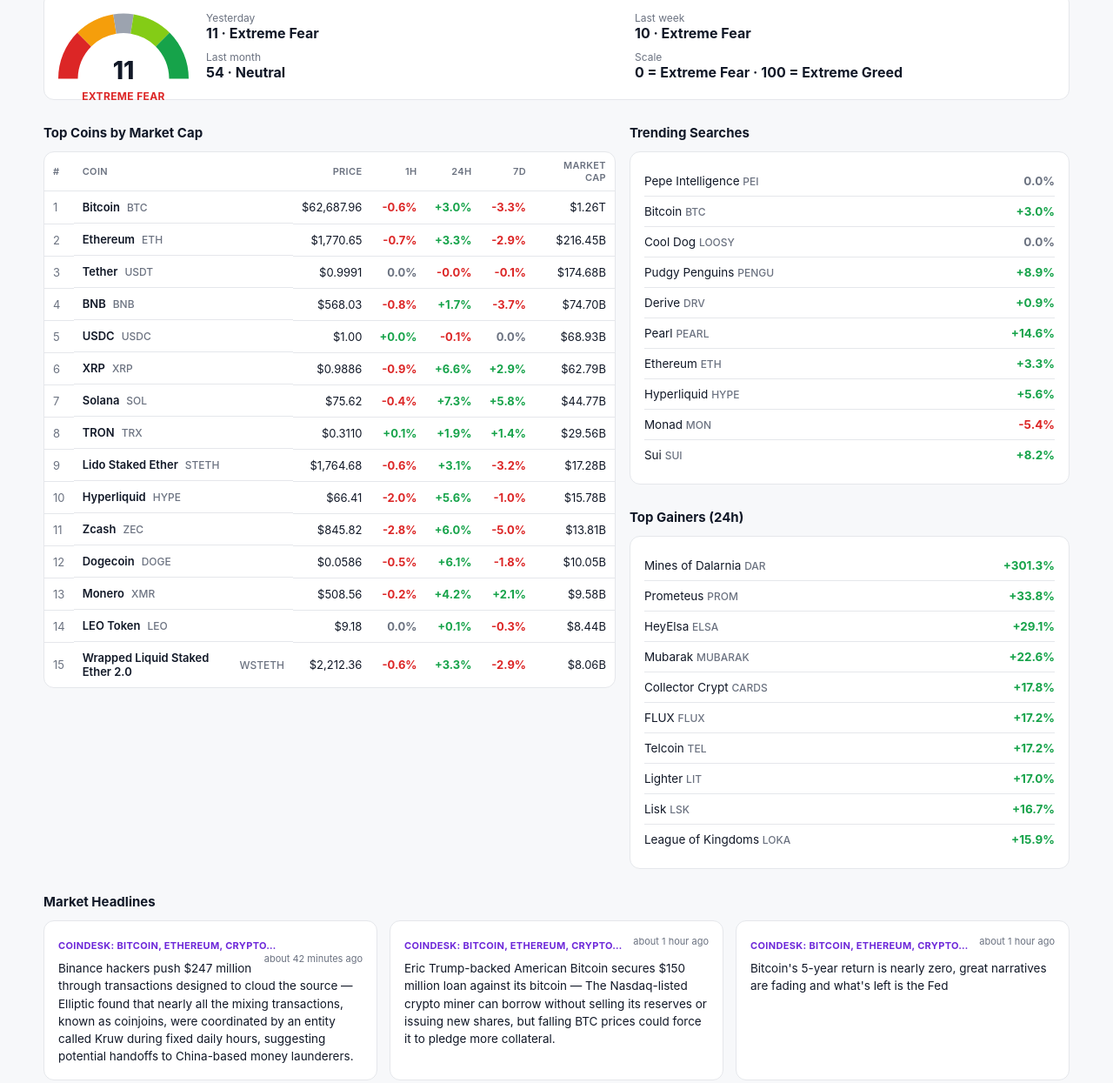
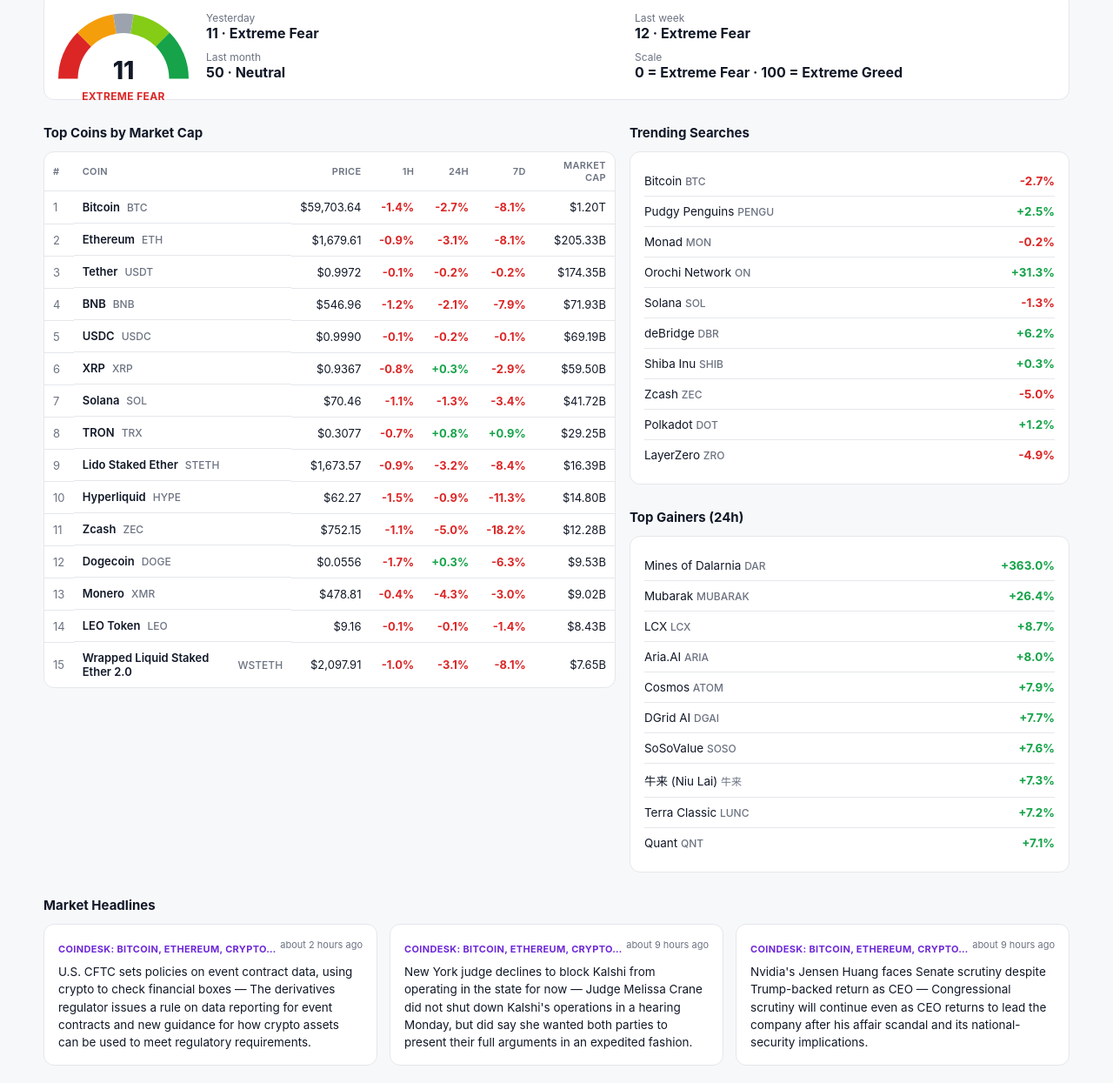
Before and after one commit to AriannaC414/market-pulse, a plain HTML site: page index.html in a window 1280 px wide. Shown: the part 319-1564 px from the top of the page at 87% size. Drawn offline with nearby package versions, Linux system fonts and the light colour scheme.

Commit message:
Automated 12h refresh — 2026-11-24 03:22 UTC

```diff
--- a/index.html
+++ b/index.html
@@ -191,22 +191,22 @@
 
 <script>
 const DATA = {
-  "generatedAt": "2026-11-23T16:11:56Z",
+  "generatedAt": "2026-11-24T03:22:13Z",
   "global": {
-    "marketCap": 2235623455778.0,
-    "marketCapChange24h": 2.54,
-    "volume24h": 105419033924.0,
-    "btcDominance": 56.3,
-    "ethDominance": 9.7
+    "marketCap": 2143235261821.0,
+    "marketCapChange24h": -2.09,
+    "volume24h": 142221535978.0,
+    "btcDominance": 55.9,
+    "ethDominance": 9.6
   },
   "fearGreed": {
     "now": 11,
     "nowLabel": "Extreme Fear",
     "yesterday": 11,
     "yesterdayLabel": "Extreme Fear",
-    "lastWeek": 10,
+    "lastWeek": 12,
     "lastWeekLabel": "Extreme Fear",
-    "lastMonth": 54,
+    "lastMonth": 50,
     "lastMonthLabel": "Neutral"
   },
   "coins": [
@@ -214,272 +214,272 @@ const DATA = {
       "rank": 1,
       "name": "Bitcoin",
       "sym": "BTC",
-      "price": 62687.95683746333,
-      "h1": -0.5799999833106995,
-      "h24": 2.9600000381469727,
-      "d7": -3.259999990463257,
-      "mcap": 1261052692463.0
+      "price": 59703.641118429456,
+      "h1": -1.4299999475479126,
+      "h24": -2.680000066757202,
+      "d7": -8.0600004196167,
+      "mcap": 1201034625144.0
     },
     {
       "rank": 2,
       "name": "Ethereum",
       "sym": "ETH",
-      "price": 1770.6535492211449,
-      "h1": -0.6700000166893005,
-      "h24": 3.259999990463257,
-      "d7": -2.940000057220459,
-      "mcap": 216453339499.0
+      "price": 1679.6110846573415,
+      "h1": -0.949999988079071,
+      "h24": -3.0899999141693115,
+      "d7": -8.109999656677246,
+      "mcap": 205328726362.0
     },
     {
       "rank": 3,
       "name": "Tether",
       "sym": "USDT",
-      "price": 0.9991193757697107,
-      "h1": 0.0,
-      "h24": -0.03999999910593033,
-      "d7": -0.05000000074505806,
-      "mcap": 174684533842.0
+      "price": 0.9972197385548759,
+      "h1": -0.14000000059604645,
+      "h24": -0.20000000298023224,
+      "d7": -0.23999999463558197,
+      "mcap": 174352404119.0
     },
     {
       "rank": 4,
       "name": "BNB",
       "sym": "BNB",
-      "price": 568.029626605535,
-      "h1": -0.7699999809265137,
-      "h24": 1.7300000190734863,
-      "d7": -3.740000009536743,
-      "mcap": 74701614820.0
+      "price": 546.9624561877164,
+      "h1": -1.2400000095367432,
+      "h24": -2.0899999141693115,
+      "d7": -7.869999885559082,
+      "mcap": 71931059961.0
     },
     {
       "rank": 5,
       "name": "USDC",
       "sym": "USDC",
-      "price": 1.0002401189376773,
-      "h1": 0.009999999776482582,
-      "h24": -0.05999999865889549,
-      "d7": 0.0,
-      "mcap": 68933933233.0
+      "price": 0.9990417664493263,
+      "h1": -0.07999999821186066,
+      "h24": -0.1599999964237213,
+      "d7": -0.12999999523162842,
+      "mcap": 69194874983.0
     },
     {
       "rank": 6,
       "name": "XRP",
       "sym": "XRP",
-      "price": 0.9885858932788025,
-      "h1": -0.8600000143051147,
-      "h24": 6.550000190734863,
-      "d7": 2.859999895095825,
-      "mcap": 62791621622.0
+      "price": 0.9367095017907097,
+      "h1": -0.75,
+      "h24": 0.3100000023841858,
+      "d7": -2.9000000953674316,
+      "mcap": 59496609254.0
     },
     {
       "rank": 7,
       "name": "Solana",
       "sym": "SOL",
-      "price": 75.62041889432857,
-      "h1": -0.44999998807907104,
-      "h24": 7.309999942779541,
-      "d7": 5.760000228881836,
-      "mcap": 44768544116.0
+      "price": 70.45635516408284,
+      "h1": -1.059999942779541,
+      "h24": -1.2799999713897705,
+      "d7": -3.390000104904175,
+      "mcap": 41715221657.0
     },
     {
       "rank": 8,
       "name": "TRON",
       "sym": "TRX",
-      "price": 0.3109814407007211,
-      "h1": 0.05000000074505806,
-      "h24": 1.8799999952316284,
-      "d7": 1.3700000047683716,
-      "mcap": 29560133543.0
+      "price": 0.3076733368067747,
+      "h1": -0.6600000262260437,
+      "h24": 0.75,
+      "d7": 0.8600000143051147,
+      "mcap": 29246002800.0
     },
     {
       "rank": 9,
       "name": "Lido Staked Ether",
       "sym": "STETH",
-      "price": 1764.6816185551168,
-      "h1": -0.6399999856948853,
-      "h24": 3.130000114440918,
-      "d7": -3.2100000381469727,
-      "mcap": 17283995880.0
+      "price": 1673.5701968377352,
+      "h1": -0.9200000166893005,
+      "h24": -3.200000047683716,
+      "d7": -8.359999656677246,
+      "mcap": 16391614262.0
     },
     {
       "rank": 10,
       "name": "Hyperliquid",
       "sym": "HYPE",
-      "price": 66.40732081257555,
-      "h1": -2.009999990463257,
-      "h24": 5.550000190734863,
-      "d7": -0.9900000095367432,
-      "mcap": 15783639681.0
+      "price": 62.26560361597539,
+      "h1": -1.4900000095367432,
+      "h24": -0.8899999856948853,
+      "d7": -11.319999694824219,
+      "mcap": 14798475167.0
     },
     {
       "rank": 11,
       "name": "Zcash",
       "sym": "ZEC",
-      "price": 845.8246489265763,
-      "h1": -2.809999942779541,
-      "h24": 6.03000020980835,
-      "d7": -4.960000038146973,
-      "mcap": 13810852394.0
+      "price": 752.1470583762734,
+      "h1": -1.149999976158142,
+      "h24": -5.03000020980835,
+      "d7": -18.219999313354492,
+      "mcap": 12281259496.0
     },
     {
       "rank": 12,
       "name": "Dogecoin",
       "sym": "DOGE",
-      "price": 0.058602308090629225,
-      "h1": -0.46000000834465027,
-      "h24": 6.090000152587891,
-      "d7": -1.7899999618530273,
-      "mcap": 10046529650.0
+      "price": 0.05556030979769597,
+      "h1": -1.7100000381469727,
+      "h24": 0.25,
+      "d7": -6.28000020980835,
+      "mcap": 9525022442.0
     },
     {
       "rank": 13,
       "name": "Monero",
       "sym": "XMR",
-      "price": 508.5615872551017,
-      "h1": -0.1899999976158142,
-      "h24": 4.21999979019165,
-      "d7": 2.059999942779541,
-      "mcap": 9578667989.0
+      "price": 478.80502983864835,
+      "h1": -0.4300000071525574,
+      "h24": -4.300000190734863,
+      "d7": -3.0,
+      "mcap": 9018312846.0
     },
     {
       "rank": 14,
       "name": "LEO Token",
       "sym": "LEO",
-      "price": 9.176471687189997,
-      "h1": 0.0,
-      "h24": 0.05999999865889549,
-      "d7": -0.28999999165534973,
-      "mcap": 8441049535.0
+      "price": 9.162483189100898,
+      "h1": -0.05999999865889549,
+      "h24": -0.12999999523162842,
+      "d7": -1.3799999952316284,
+      "mcap": 8428182105.0
     },
     {
       "rank": 15,
       "name": "Wrapped Liquid Staked Ether 2.0",
       "sym": "WSTETH",
-      "price": 2212.3629426813354,
-      "h1": -0.6499999761581421,
-      "h24": 3.2699999809265137,
-      "d7": -2.890000104904175,
-      "mcap": 8064326197.0
+      "price": 2097.90732480673,
+      "h1": -0.9900000095367432,
+      "h24": -3.109999895095825,
+      "d7": -8.050000190734863,
+      "mcap": 7647121849.0
     }
   ],
   "trending": [
     {
-      "name": "Pepe Intelligence",
-      "sym": "PEI",
-      "change": 0.0
-    },
-    {
       "name": "Bitcoin",
       "sym": "BTC",
-      "change": 2.9600000381469727
-    },
-    {
-      "name": "Cool Dog",
-      "sym": "LOOSY",
-      "change": 0.0
+      "change": -2.680000066757202
     },
     {
       "name": "Pudgy Penguins",
       "sym": "PENGU",
-      "change": 8.880000114440918
-    },
-    {
-      "name": "Derive",
-      "sym": "DRV",
-      "change": 0.8500000238418579
-    },
-    {
-      "name": "Pearl",
-      "sym": "PEARL",
-      "change": 14.569724651138596
-    },
-    {
-      "name": "Ethereum",
-      "sym": "ETH",
-      "change": 3.259999990463257
-    },
-    {
-      "name": "Hyperliquid",
-      "sym": "HYPE",
-      "change": 5.550000190734863
+      "change": 2.5
     },
     {
       "name": "Monad",
       "sym": "MON",
-      "change": -5.420000076293945
+      "change": -0.1899999976158142
     },
     {
-      "name": "Sui",
-      "sym": "SUI",
-      "change": 8.1899995803833
+      "name": "Orochi Network",
+      "sym": "ON",
+      "change": 31.260000228881836
+    },
+    {
+      "name": "Solana",
+      "sym": "SOL",
+      "change": -1.2799999713897705
+    },
+    {
+      "name": "deBridge",
+      "sym": "DBR",
+      "change": 6.173361137631846
+    },
+    {
+      "name": "Shiba Inu",
+      "sym": "SHIB",
+      "change": 0.28999999165534973
+    },
+    {
+      "name": "Zcash",
+      "sym": "ZEC",
+      "change": -5.03000020980835
+    },
+    {
+      "name": "Polkadot",
+      "sym": "DOT",
+      "change": 1.190000057220459
+    },
+    {
+      "name": "LayerZero",
+      "sym": "ZRO",
+      "change": -4.900000095367432
     }
   ],
   "gainers": [
     {
       "name": "Mines of Dalarnia",
       "sym": "DAR",
-      "change": 301.30999755859375
-    },
-    {
-      "name": "Prometeus",
-      "sym": "PROM",
-      "change": 33.83000183105469
-    },
-    {
-      "name": "HeyElsa",
-      "sym": "ELSA",
-      "change": 29.059999465942383
+      "change": 362.9599914550781
     },
     {
       "name": "Mubarak",
       "sym": "MUBARAK",
-      "change": 22.6299991607666
+      "change": 26.399999618530273
     },
     {
-      "name": "Collector Crypt",
-      "sym": "CARDS",
-      "change": 17.829999923706055
+      "name": "LCX",
+      "sym": "LCX",
+      "change": 8.65999984741211
     },
     {
-      "name": "FLUX",
-      "sym": "FLUX",
-      "change": 17.170000076293945
+      "name": "Aria.AI",
+      "sym": "ARIA",
+      "change": 8.029999732971191
     },
     {
-      "name": "Telcoin",
-      "sym": "TEL",
-      "change": 17.15999984741211
+      "name": "Cosmos",
+      "sym": "ATOM",
+      "change": 7.909999847412109
     },
     {
-      "name": "Lighter",
-      "sym": "LIT",
-      "change": 17.040000915527344
+      "name": "DGrid AI",
+      "sym": "DGAI",
+      "change": 7.650000095367432
     },
     {
-      "name": "Lisk",
-      "sym": "LSK",
-      "change": 16.68000030517578
+      "name": "SoSoValue",
+      "sym": "SOSO",
+      "change": 7.599999904632568
     },
     {
-      "name": "League of Kingdoms",
-      "sym": "LOKA",
-      "change": 15.850000381469727
+      "name": "牛来 (Niu Lai)",
+      "sym": "牛来",
+      "change": 7.300000190734863
+    },
+    {
+      "name": "Terra Classic",
+      "sym": "LUNC",
+      "change": 7.150000095367432
+    },
+    {
+      "name": "Quant",
+      "sym": "QNT",
+      "change": 7.079999923706055
     }
   ],
   "news": [
     {
       "src": "CoinDesk: Bitcoin, Ethereum, Crypto…",
-      "time": "about 42 minutes ago",
-      "text": "Binance hackers push $247 million through transactions designed to cloud the source — Elliptic found that nearly all the mixing transactions, known as coinjoins, were coordinated by an entity called Kruw during fixed daily hours, suggesting potential handoffs to China-based money launderers."
+      "time": "about 2 hours ago",
+      "text": "U.S. CFTC sets policies on event contract data, using crypto to check financial boxes — The derivatives regulator issues a rule on data reporting for event contracts and new guidance for how crypto assets can be used to meet regulatory requirements."
     },
     {
       "src": "CoinDesk: Bitcoin, Ethereum, Crypto…",
-      "time": "about 1 hour ago",
-      "text": "Eric Trump-backed American Bitcoin secures $150 million loan against its bitcoin — The Nasdaq-listed crypto miner can borrow without selling its reserves or issuing new shares, but falling BTC prices could force it to pledge more collateral."
+      "time": "about 9 hours ago",
+      "text": "New York judge declines to block Kalshi from operating in the state for now — Judge Melissa Crane did not shut down Kalshi's operations in a hearing Monday, but did say she wanted both parties to present their full arguments in an expedited fashion."
     },
     {
       "src": "CoinDesk: Bitcoin, Ethereum, Crypto…",
-      "time": "about 1 hour ago",
-      "text": "Bitcoin's 5-year return is nearly zero, great narratives are fading and what's left is the Fed"
+      "time": "about 9 hours ago",
+      "text": "Nvidia's Jensen Huang faces Senate scrutiny despite Trump-backed return as CEO — Congressional scrutiny will continue even as CEO returns to lead the company after his affair scandal and its national-security implications."
     }
   ]
 };
```
